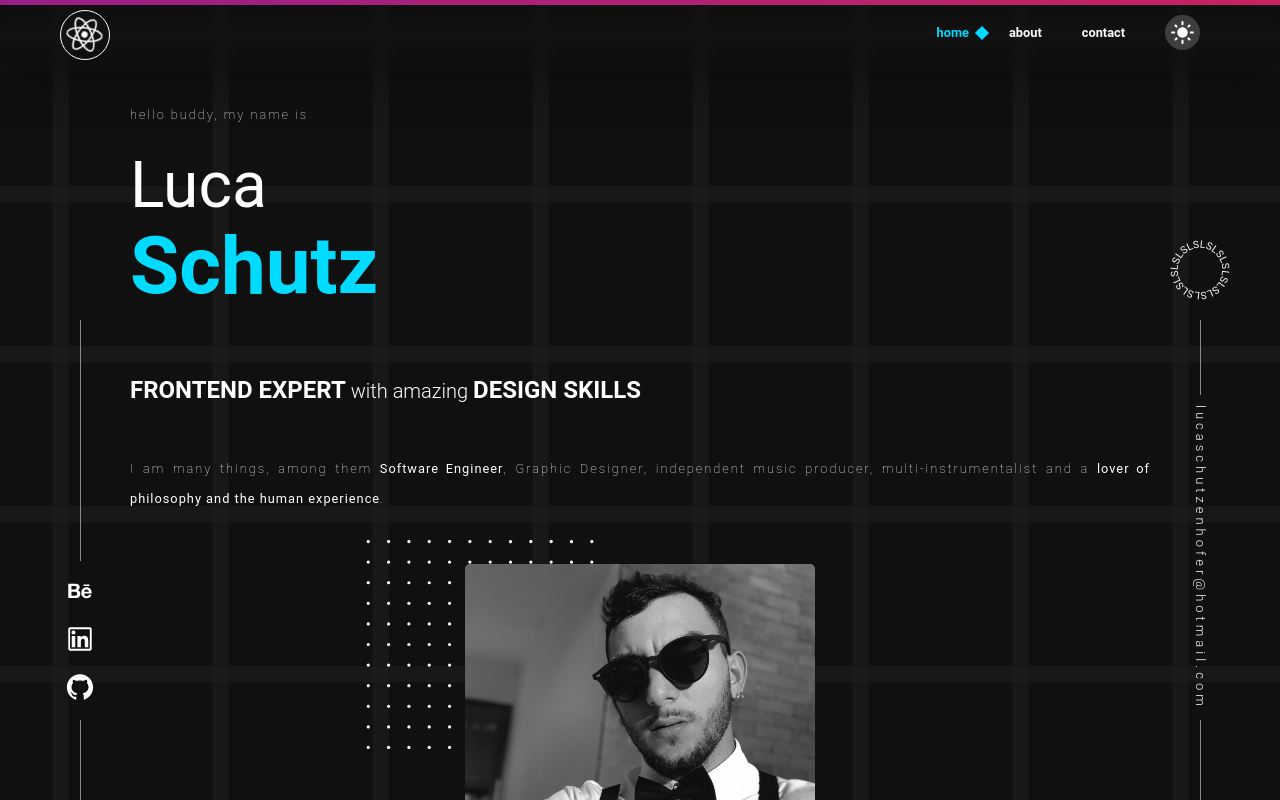
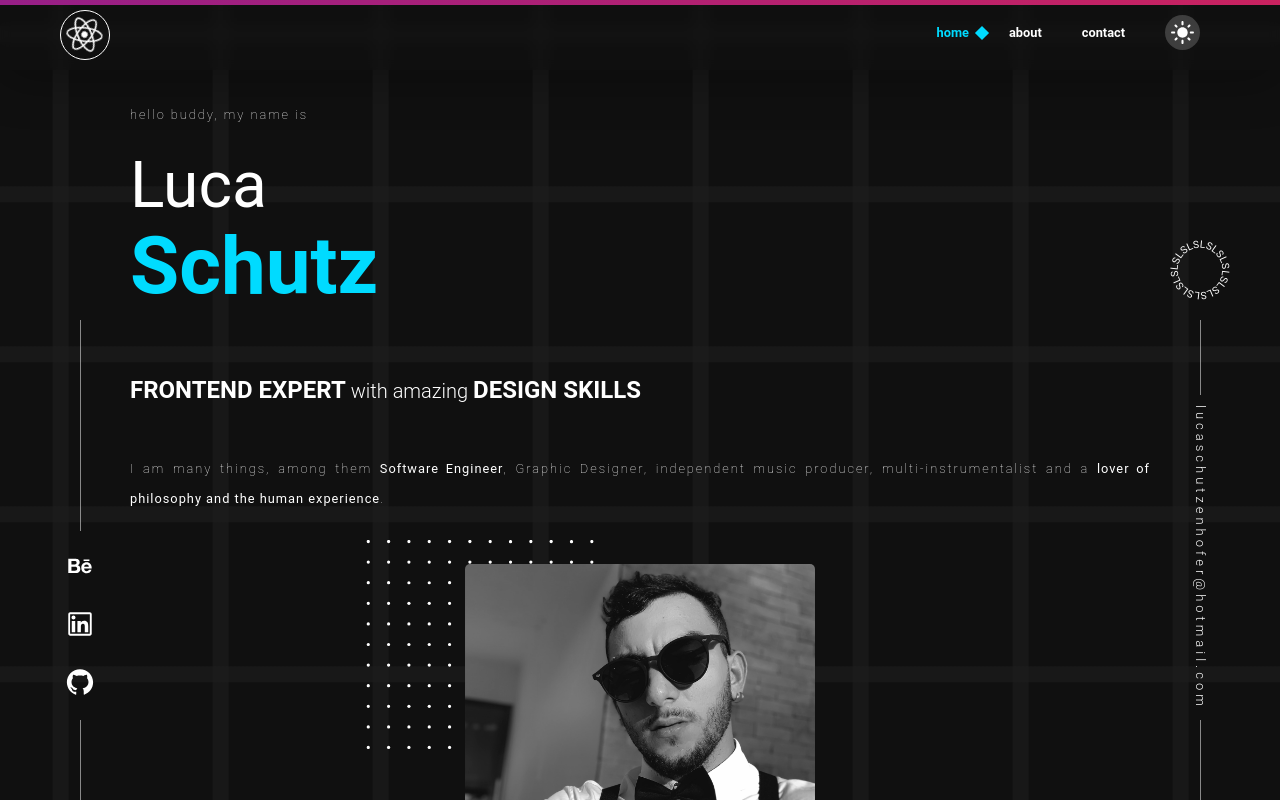
Before and after one commit to schutz-luca/portfolio-luca-schutz, a Next.js app: page / in a window 1280 px wide. Shown: the top 800 px of the page. Built offline with nearby package versions, Linux system fonts and the light colour scheme; a web font is replaced by a local one.

Commit message:
styles changes

```diff
--- a/src/styles/globals.ts
+++ b/src/styles/globals.ts
@@ -25,9 +25,9 @@ export default createGlobalStyle`
       background-color: ${theme.background};
       opacity: 1;
       `
-      // background: radial-gradient(circle at top left,transparent 9%, ${theme.backgroundSoft} 10% ,${theme.backgroundSoft} 15% , transparent 16%) , radial-gradient(circle at bottom left,transparent 9%, ${theme.backgroundSoft} 10% ,${theme.backgroundSoft} 15% , transparent 16%), radial-gradient(circle at top right ,transparent 9%, ${theme.backgroundSoft} 10% ,${theme.backgroundSoft} 15% , transparent 16%) , radial-gradient(circle at bottom right,transparent 9%, ${theme.backgroundSoft} 10% ,${theme.backgroundSoft} 15% , transparent 16%),radial-gradient(circle, transparent 25%, ${theme.background}  26%),linear-gradient(45deg, transparent 46%, ${theme.backgroundSoft} 47%, ${theme.backgroundSoft} 52%, transparent 53%), linear-gradient(135deg, transparent 46%, ${theme.backgroundSoft} 47%, ${theme.backgroundSoft} 52%, transparent 53%);
-      // background: radial-gradient(circle at center ,${theme.backgroundSoft}, ${theme.backgroundSoft} 10%, transparent 10%, transparent  20%, ${theme.backgroundSoft} 20%, ${theme.backgroundSoft} 30%, transparent 30%, transparent 40%, ${theme.backgroundSoft} 40%, ${theme.backgroundSoft} 50%, transparent 50%, transparent 60%, ${theme.backgroundSoft} 60%, ${theme.backgroundSoft} 70%, transparent 70%, transparent 80%, ${theme.backgroundSoft} 80%, ${theme.backgroundSoft} 90%, transparent 90%);
-    }
+  // background: radial-gradient(circle at top left,transparent 9%, ${theme.backgroundSoft} 10% ,${theme.backgroundSoft} 15% , transparent 16%) , radial-gradient(circle at bottom left,transparent 9%, ${theme.backgroundSoft} 10% ,${theme.backgroundSoft} 15% , transparent 16%), radial-gradient(circle at top right ,transparent 9%, ${theme.backgroundSoft} 10% ,${theme.backgroundSoft} 15% , transparent 16%) , radial-gradient(circle at bottom right,transparent 9%, ${theme.backgroundSoft} 10% ,${theme.backgroundSoft} 15% , transparent 16%),radial-gradient(circle, transparent 25%, ${theme.background}  26%),linear-gradient(45deg, transparent 46%, ${theme.backgroundSoft} 47%, ${theme.backgroundSoft} 52%, transparent 53%), linear-gradient(135deg, transparent 46%, ${theme.backgroundSoft} 47%, ${theme.backgroundSoft} 52%, transparent 53%);
+  // background: radial-gradient(circle at center ,${theme.backgroundSoft}, ${theme.backgroundSoft} 10%, transparent 10%, transparent  20%, ${theme.backgroundSoft} 20%, ${theme.backgroundSoft} 30%, transparent 30%, transparent 40%, ${theme.backgroundSoft} 40%, ${theme.backgroundSoft} 50%, transparent 50%, transparent 60%, ${theme.backgroundSoft} 60%, ${theme.backgroundSoft} 70%, transparent 70%, transparent 80%, ${theme.backgroundSoft} 80%, ${theme.backgroundSoft} 90%, transparent 90%);
+  }
 
     -webkit-animation: rainbow 100s linear infinite;
     -z-animation: rainbow 100s linear infinite;
@@ -153,6 +153,7 @@ export default createGlobalStyle`
   a, li {
     margin-bottom: 0;
     transition: ${({ theme }) => theme.transition};
+    padding: 5px 0;
 
     &:hover, &:focus{
       transform: translateY(-3px);
@@ -166,6 +167,11 @@ export default createGlobalStyle`
   div.flex {
     display: flex;
     flex-wrap: wrap;
+
+    &.centralize {
+      justify-content: center;
+      align-items: center;
+    }
   }
 
   @-ms-viewport {
--- a/src/styles/theme.ts
+++ b/src/styles/theme.ts
@@ -2,6 +2,7 @@ const colors = {
   blue: '#00dbff',
   purple: '#b25bff',
   orange: '#ff8b56',
+  green: '#3de250',
   white: '#ffffff',
   black: '#181818',
   darkGray: '#2b2b2b'
```
